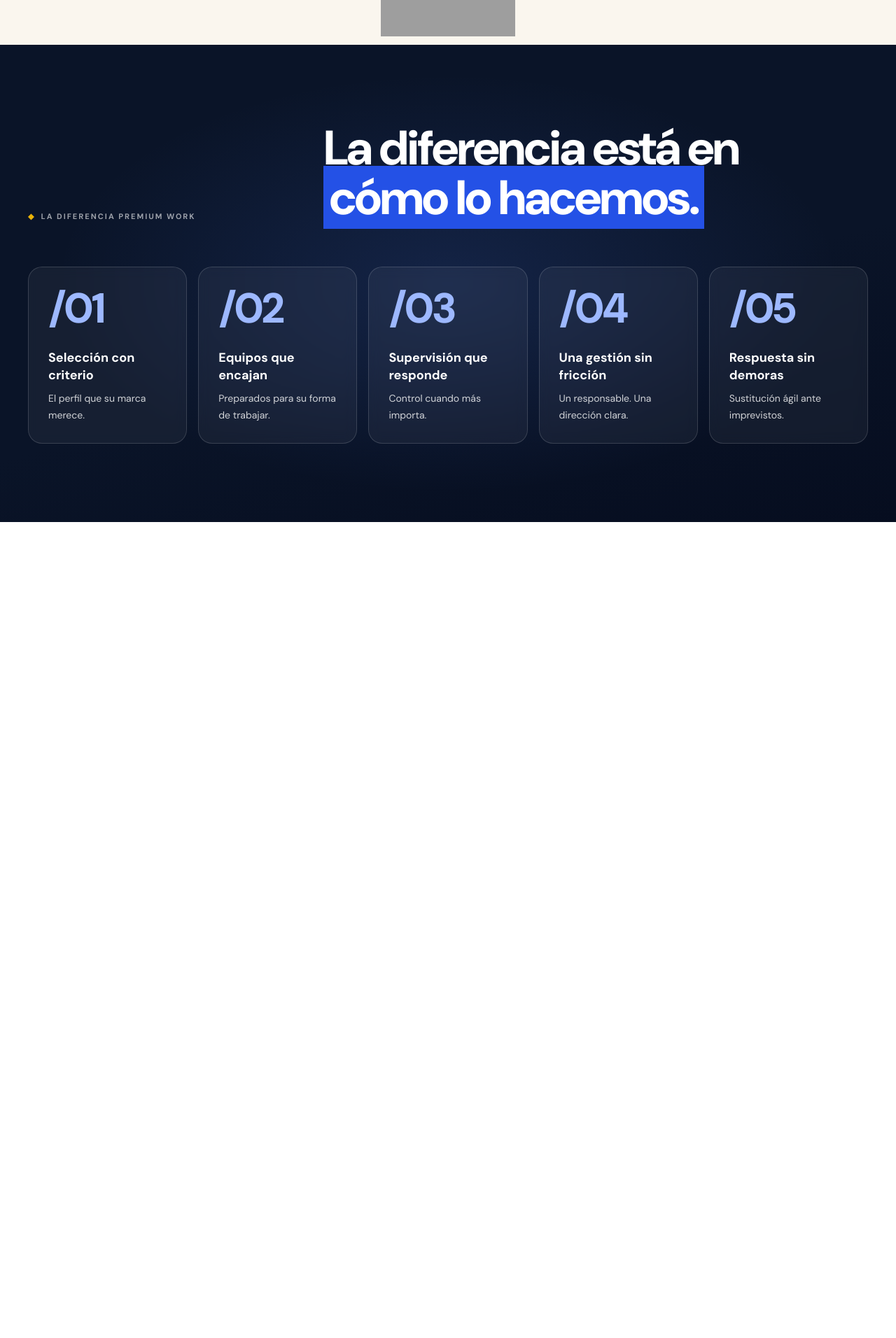
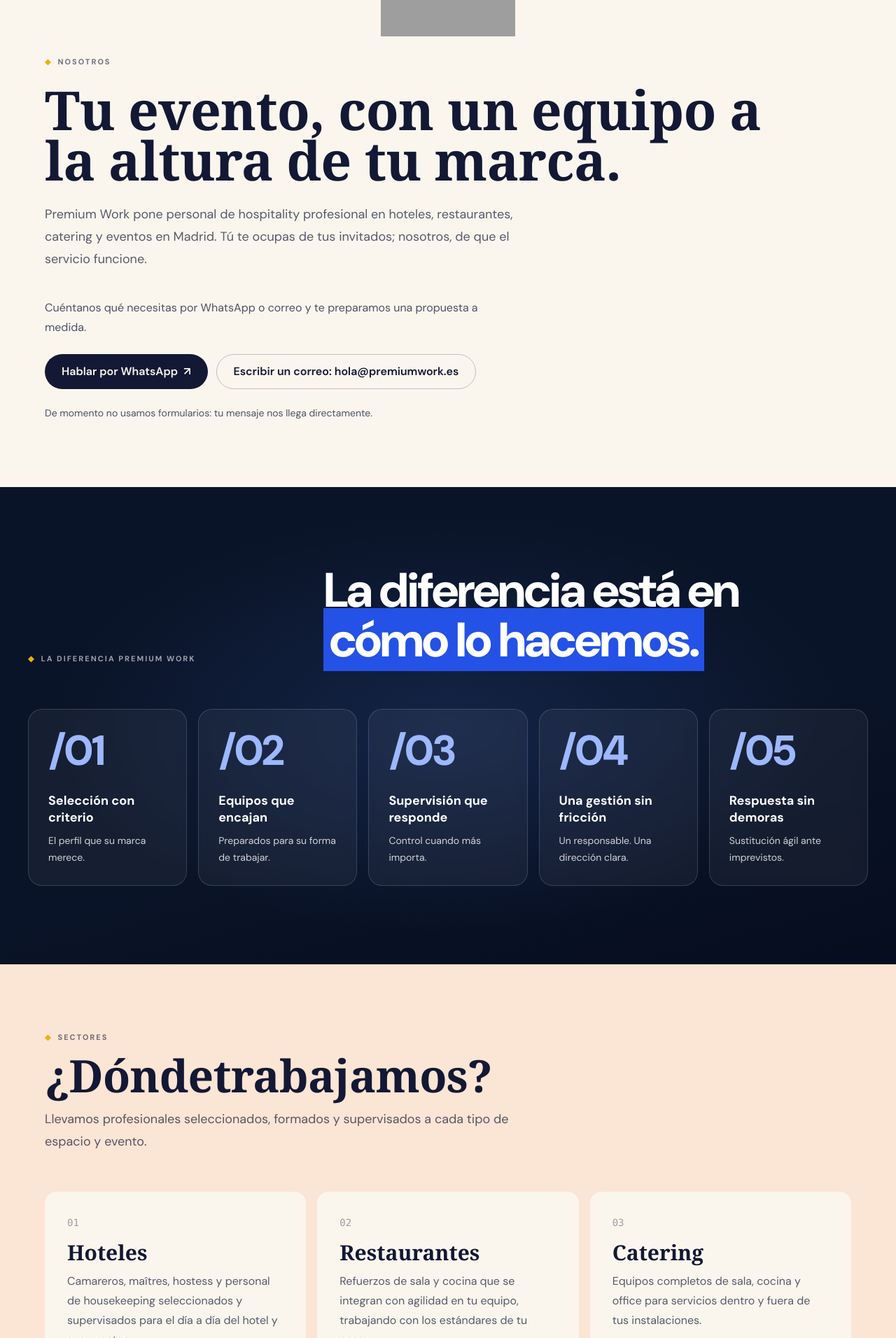
Before and after one commit to roxannaaguilera/premium-work-web, a Next.js app in the folder premium_work/: page /nosotros in a window 1280 px wide. Shown: the part 128-2040 px from the top of the page at 70% size. Before the commit the page ends 874 px from the top, so only its background shows below. Built offline with nearby package versions, Linux system fonts and the light colour scheme; grey boxes are pictures that could not be loaded; a web font is replaced by a local one.

Commit message:
feat: nosotros page sells premium work

```diff
--- a/premium_work/app/nosotros/page.tsx
+++ b/premium_work/app/nosotros/page.tsx
@@ -1,18 +1,101 @@
+"use client";
+
+import Link from "next/link";
 import FixedHeader from "@/components/chrome/FixedHeader";
 import { WhyUs } from "@/components/WhyUs";
+import { DirectContact } from "@/components/DirectContact";
+import { ServiceFooter } from "@/components/ServiceFooter";
+import { useLang } from "@/components/i18n/lang";
 
 /**
- * Vista «Nosotros»: la sección de ventajas de la antigua principal,
- * ahora en su propia página.
+ * Vista «Nosotros»: página que vende Premium Work — titular, contacto
+ * directo, por qué nosotros, sectores con enlace a cada detalle y cómo
+ * trabajamos, cerrada con el footer de servicio.
  */
 export default function NosotrosPage() {
+  const { dict } = useLang();
+  const items = dict.serviceDetail.items;
+
   return (
     <>
       <FixedHeader />
-      <main className="min-h-screen bg-[#faf6ee]">
-        <div aria-hidden="true" className="h-40 md:h-48" />
+      <main className="bg-[#faf6ee] text-[#131834]">
+        {/* Hero: la promesa + contacto directo */}
+        <section className="px-5 pt-44 pb-16 md:px-16 md:pt-52 md:pb-24">
+          <p className="eyebrow flex items-center gap-2 text-[#131834]/60">
+            <span className="text-[#eab308]" aria-hidden="true">◆</span> {dict.about.eyebrow}
+          </p>
+          <h1 className="font-serif mt-6 max-w-5xl text-[clamp(2.75rem,6vw,6rem)] leading-[0.95] font-semibold tracking-[-0.01em]">
+            {dict.about.title}
+          </h1>
+          <p className="mt-6 max-w-2xl text-lg leading-8 text-[#131834]/70">
+            {dict.about.copy}
+          </p>
+          <div className="mt-10 max-w-2xl">
+            <DirectContact kind="client" />
+          </div>
+        </section>
+
+        {/* Por qué nosotros */}
         <WhyUs />
+
+        {/* Sectores: cada tarjeta lleva a su detalle */}
+        <section className="bg-[#fbe5d4] px-5 py-16 md:px-16 md:py-24">
+          <p className="eyebrow flex items-center gap-2 text-[#131834]/60">
+            <span className="text-[#eab308]" aria-hidden="true">◆</span> {dict.sectors.eyebrow}
+          </p>
+          <h2 className="font-serif mt-4 max-w-4xl text-[clamp(2.5rem,5vw,5rem)] leading-[0.95] font-semibold tracking-[-0.01em]">
+            {dict.sectors.titleA}{dict.sectors.titleB}
+          </h2>
+          <p className="mt-4 max-w-2xl text-lg leading-8 text-[#131834]/70">
+            {dict.sectors.copy}
+          </p>
+          <ul className="mt-10 grid gap-4 md:mt-14 md:grid-cols-2 lg:grid-cols-3">
+            {items.map((item, i) => (
+              <li key={item.slug}>
+                <Link
+                  href={`/servicios/${item.slug}`}
+                  className="group block h-full rounded-2xl bg-[#faf6ee] p-6 transition duration-300 hover:-translate-y-1 md:p-8"
+                >
+                  <span className="font-mono text-sm text-[#131834]/40">
+                    {String(i + 1).padStart(2, "0")}
+                  </span>
+                  <h3 className="font-serif mt-3 text-3xl leading-tight font-semibold">
+                    {dict.sectors.items[i].title}
+                  </h3>
+                  <p className="mt-2 leading-7 text-[#131834]/70">
+                    {dict.sectors.items[i].copy}
+                  </p>
+                  <span className="mt-4 inline-block font-semibold transition-colors group-hover:text-[#eab308]">
+                    {dict.serviceDetail.discover} →
+                  </span>
+                </Link>
+              </li>
+            ))}
+          </ul>
+        </section>
+
+        {/* Cómo trabajamos */}
+        <section className="px-5 py-16 md:px-16 md:py-24">
+          <p className="eyebrow flex items-center gap-2 text-[#131834]/60">
+            <span className="text-[#eab308]" aria-hidden="true">◆</span> {dict.about.processTitle}
+          </p>
+          <ol className="mt-10 grid gap-8 md:mt-14 md:grid-cols-3 md:gap-6">
+            {dict.about.steps.map((step, i) => (
+              <li key={step.title} className="border-t-2 border-[#131834]/15 pt-6">
+                <p className="font-serif text-6xl leading-none font-semibold text-[#eab308]">
+                  /{String(i + 1).padStart(2, "0")}
+                </p>
+                <h3 className="font-serif mt-4 text-2xl leading-snug font-semibold">
+                  {step.title}
+                </h3>
+                <p className="mt-2 leading-7 text-[#131834]/70">{step.copy}</p>
+              </li>
+            ))}
+          </ol>
+        </section>
       </main>
+      <ServiceFooter />
     </>
   );
 }
--- a/premium_work/components/i18n/dict.ts
+++ b/premium_work/components/i18n/dict.ts
@@ -47,6 +47,17 @@ const es = {
       { title: "Supervisión que responde", copy: "Control cuando más importa." },
       { title: "Una gestión sin fricción", copy: "Un responsable. Una dirección clara." },
       { title: "Respuesta sin demoras", copy: "Sustitución ágil ante imprevistos." },
+    ],
+  },
+  about: {
+    eyebrow: "Nosotros",
+    title: "Tu evento, con un equipo a la altura de tu marca.",
+    copy: "Premium Work pone personal de hospitality profesional en hoteles, restaurantes, catering y eventos en Madrid. Tú te ocupas de tus invitados; nosotros, de que el servicio funcione.",
+    processTitle: "Así trabajamos",
+    steps: [
+      { title: "Cuéntanos tu evento", copy: "Fecha, lugar y qué perfiles necesitas. Sin formularios eternos: por WhatsApp o correo." },
+      { title: "Te proponemos el equipo", copy: "Perfiles seleccionados para tu evento, con un solo interlocutor de principio a fin." },
+      { title: "El día del evento, nosotros nos encargamos", copy: "Equipo puntual, coordinado y supervisado. Si surge un imprevisto, lo resolvemos sin que lo notes." },
     ],
   },
   sectors: {
@@ -306,6 +317,17 @@ const en: Dict = {
       { title: "No-delay response", copy: "Swift replacements for the unexpected." },
     ],
   },
+  about: {
+    eyebrow: "About us",
+    title: "Your event, with a team worthy of your brand.",
+    copy: "Premium Work provides professional hospitality staff for hotels, restaurants, catering and events in Madrid. You take care of your guests; we make sure the service works.",
+    processTitle: "How we work",
+    steps: [
+      { title: "Tell us about your event", copy: "Date, venue and the profiles you need. No endless forms: WhatsApp or email." },
+      { title: "We propose the team", copy: "Profiles selected for your event, with a single point of contact from start to finish." },
+      { title: "On the day, we take care of it", copy: "Punctual, coordinated, supervised team. If something unexpected comes up, we solve it before you notice." },
+    ],
+  },
   sectors: {
     aria: "Sectors we work in",
     eyebrow: "Sectors",
```
